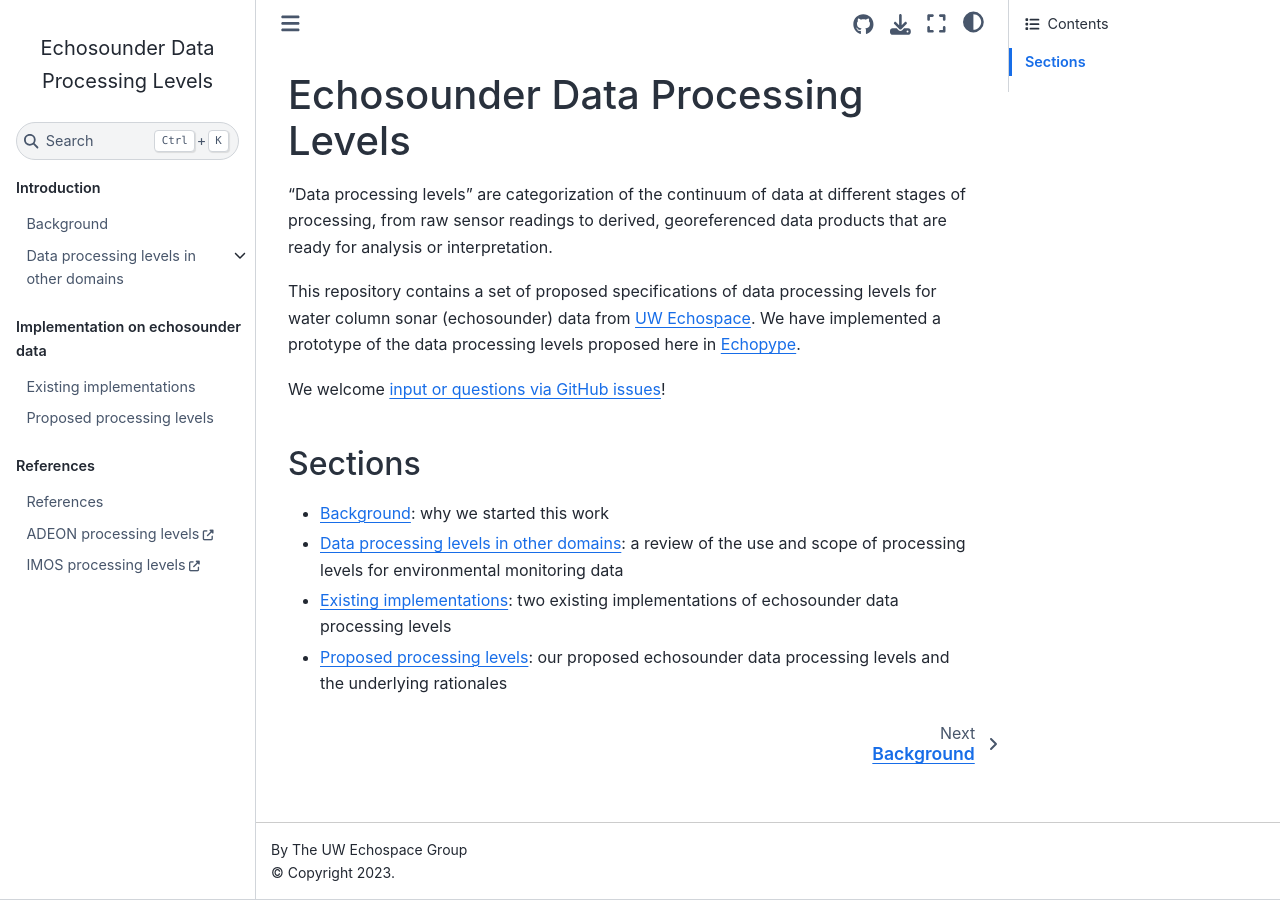
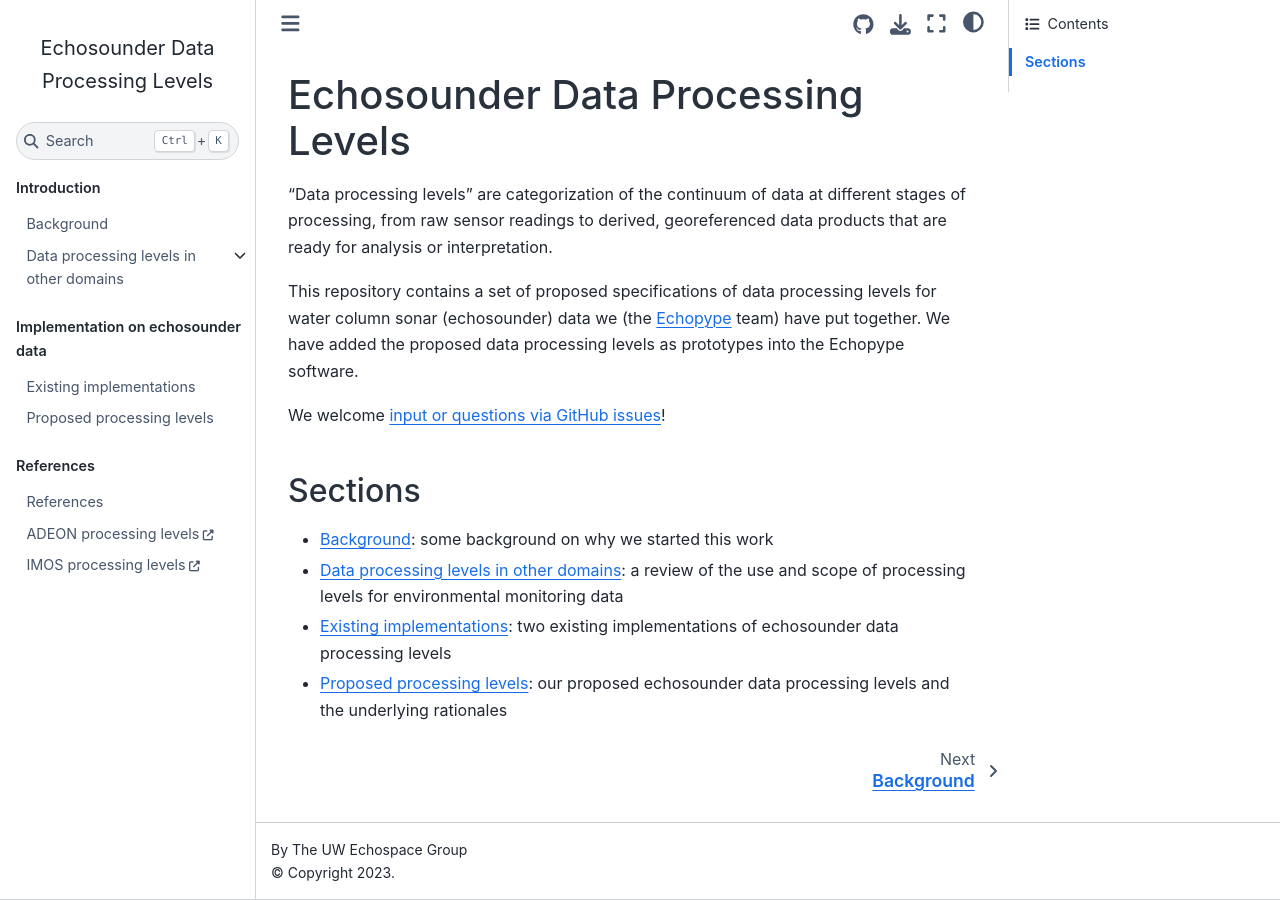
Before and after one commit to OSOceanAcoustics/echolevels, a Jupyter Book: the page built from docs/source/index.md, in a window 1280 px wide. Built offline with Jupyter Book 1.0.4 settings and Sphinx 7.4.7 and the Sphinx Book theme 1.1.4, drawn with Linux system fonts in a browser that asks for light colours.

Commit message:
update level img, update index

````diff
--- a/docs/source/index.md
+++ b/docs/source/index.md
@@ -2,18 +2,14 @@
 
 "Data processing levels" are categorization of the continuum of data at different stages of processing, from raw sensor readings to derived, georeferenced data products that are ready for analysis or interpretation.
 
-This repository contains a set of proposed specifications of data processing levels for water column sonar (echosounder) data from [UW Echospace](https://uw-echospace.github.io/). We have implemented a prototype of the data processing levels proposed here in [Echopype](https://echopype.readthedocs.io).
+This repository contains a set of proposed specifications of data processing levels for water column sonar (echosounder) data we (the [Echopype](https://echopype.readthedocs.io) team) have put together. We have added the proposed data processing levels as prototypes into the Echopype software.
 
 We welcome [input or questions via GitHub issues](https://github.com/OSOceanAcoustics/echolevels/issues/new)!
 
 
 ## Sections
 
-- [](./background.md): why we started this work
+- [](./background.md): some background on why we started this work
 - [](./review): a review of the use and scope of processing levels for environmental monitoring data
 - [](./levels_existing.md): two existing implementations of echosounder data processing levels
 - [](./levels_proposed.md): our proposed echosounder data processing levels and the underlying rationales
-
-
-<!-- ```{tableofcontents}
-``` -->
````
Also changed, not shown: docs/source/images/echolevels.png.
